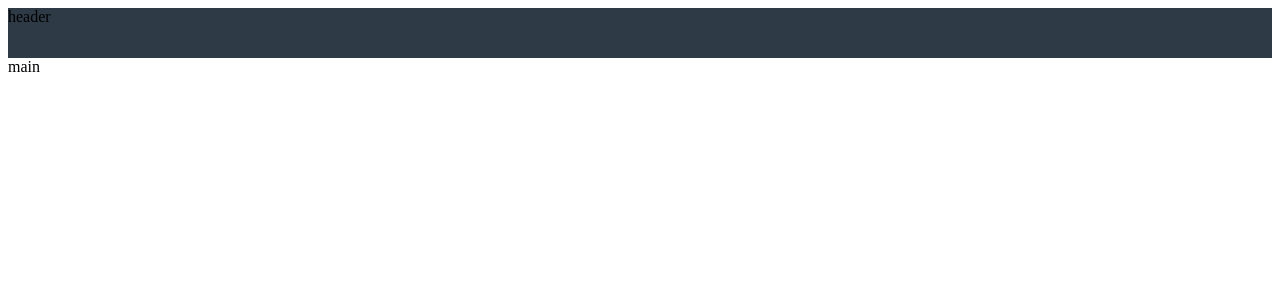
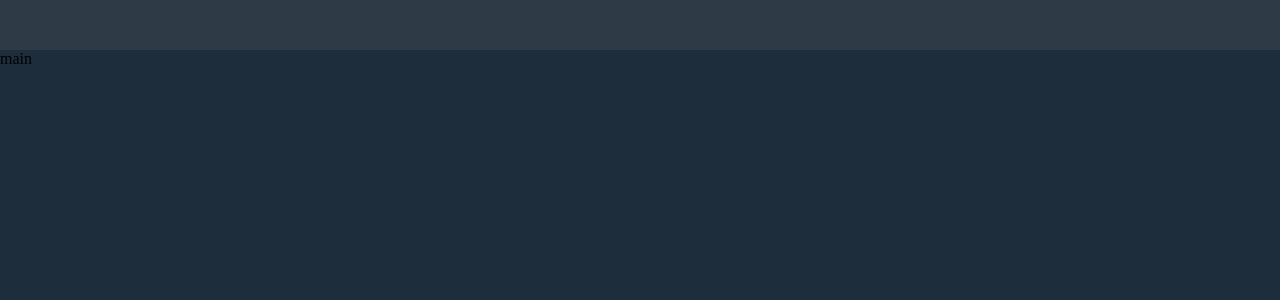
Before and after one commit to MatteoFilippini/vue-dischi, a Vue app: page / in a window 1280 px wide. Shown: the top 300 px of the page. Built offline with nearby package versions, Linux system fonts and the light colour scheme.

Commit message:
addded background color main

```diff
--- a/src/App.vue
+++ b/src/App.vue
@@ -1,6 +1,8 @@
 <template>
   <div>
-    <header>header</header>
+    <header>
+      <!-- <figure><img src="../assets/img/logo.png" alt="logo" /></figure> -->
+    </header>
     <main>main</main>
   </div>
 </template>
@@ -16,8 +18,17 @@ export default {
 // importo tutto il css
 @import "./assets/scss/style.scss";
 
+* {
+  margin: 0;
+  padding: 0;
+  box-sizing: border-box;
+}
 header {
   height: 50px;
   background-color: $header-bg-color;
 }
+main {
+  height: 100vh;
+  background-color: $main-bg-color;
+}
 </style>
--- a/src/assets/scss/-var.scss
+++ b/src/assets/scss/-var.scss
@@ -1,2 +1,4 @@
 // colore sfondo header e icone
 $header-bg-color: rgb(46,58,70);
+// colore sfondo main
+$main-bg-color: rgb(30,45,59);
```
Also changed, not shown: src/assets/logo.png (deleted), 7 other files (tests, documents, lock files or other folders).
